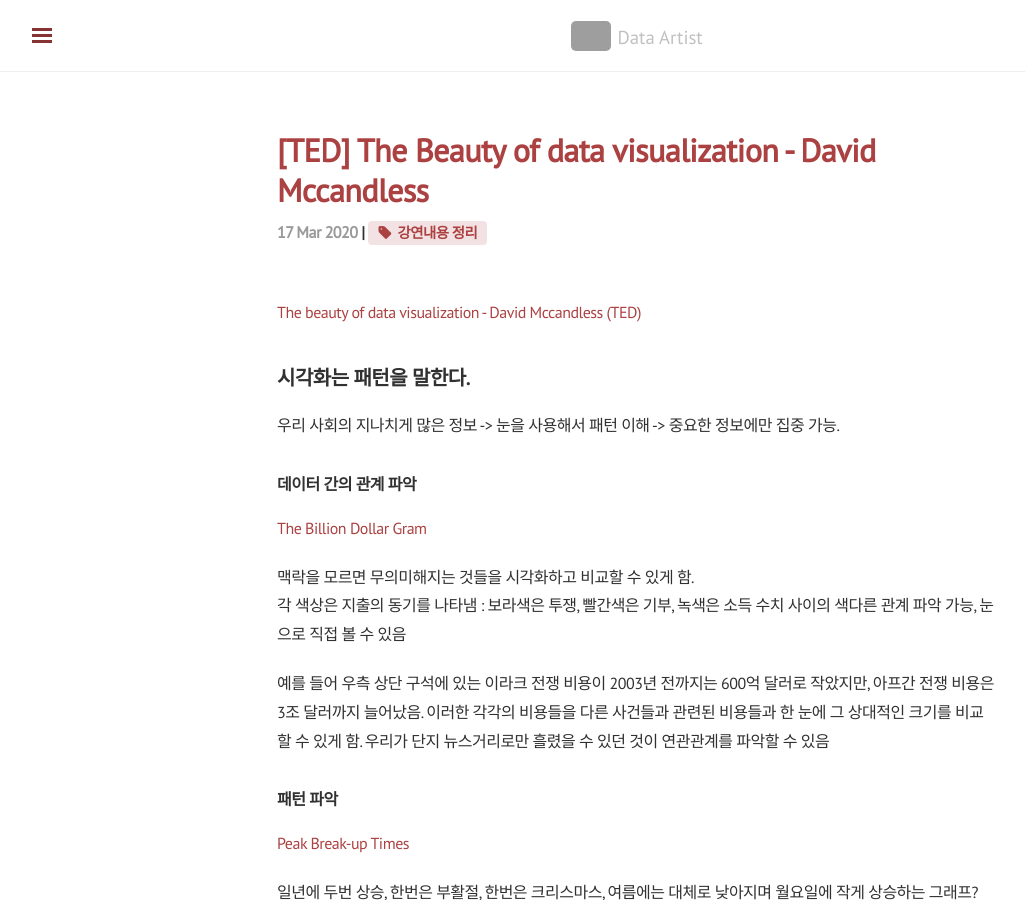
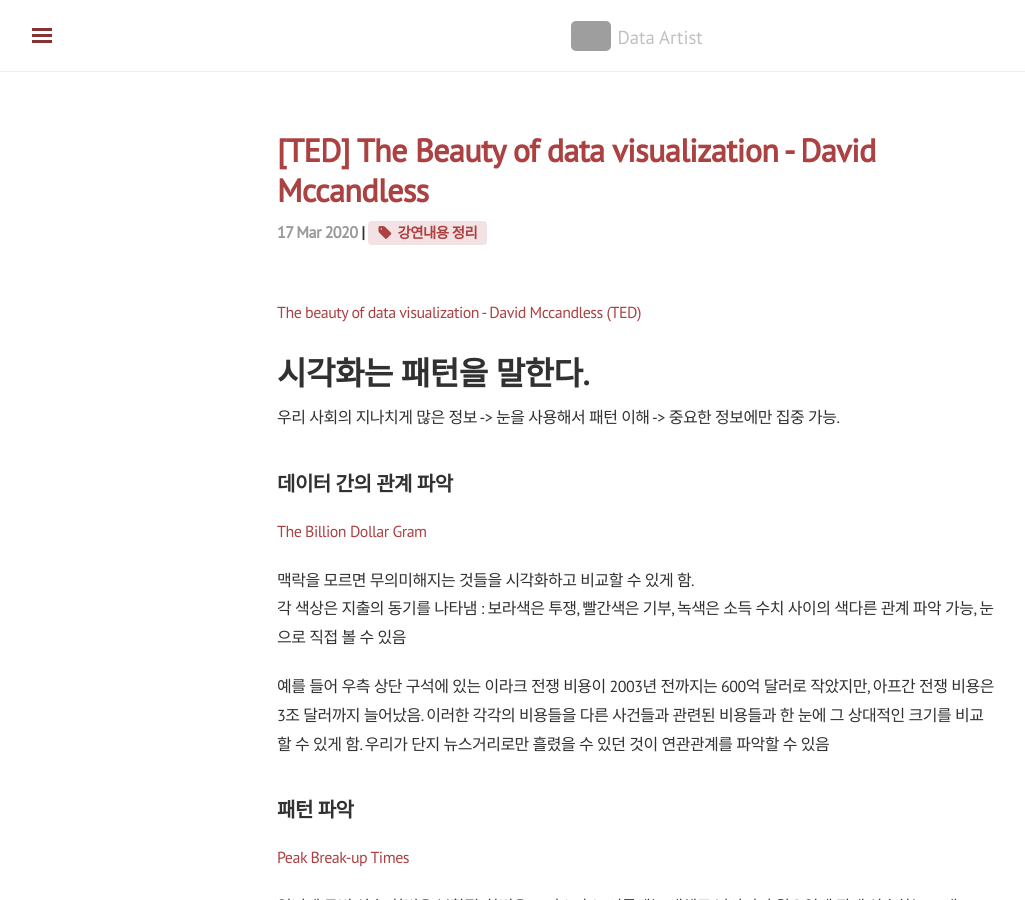
Before and after one commit to shanny924/shanny924.github.io, a Jekyll site: the page built from _posts/2020-03-17-lecture#1.md, in a window 1280 px wide and 900 px high. Shown: the whole window, without its empty margins (3-1028 px from the left). Built offline with Jekyll 4.4.1, drawn with Linux system fonts in a browser that asks for light colours; nearby versions of some CDN libraries; comment, search, counter and statistics services are not loaded; grey boxes are pictures that could not be loaded.

```diff
--- a/_posts/2020-03-17-lecture#1.md
+++ b/_posts/2020-03-17-lecture#1.md
@@ -9,11 +9,11 @@ tag: [강연내용 정리]
 [The beauty of data visualization - David Mccandless (TED)](https://www.ted.com/talks/david_mccandless_the_beauty_of_data_visualization/up-next)
 
 
-## 시각화는 패턴을 말한다.
+# 시각화는 패턴을 말한다.
 
 우리 사회의 지나치게 많은 정보 -> 눈을 사용해서 패턴 이해 -> 중요한 정보에만 집중 가능.
 
-### 데이터 간의 관계 파악
+## 데이터 간의 관계 파악
 
 [The Billion Dollar Gram](https://infobeautiful4.s3.amazonaws.com/2010/07/2552_IIB_Billion-Dollar-Gram-2009-1.png)
 
@@ -26,7 +26,7 @@ tag: [강연내용 정리]
 우리가 단지 뉴스거리로만 흘렸을 수 있던 것이 연관관계를 파악할 수 있음
 
 
-### 패턴 파악
+## 패턴 파악
 
 [Peak Break-up Times](https://infobeautiful3.s3.amazonaws.com/2014/12/peakbreakup_550.png)
 
@@ -37,7 +37,9 @@ tag: [강연내용 정리]
 
 **데이터에는 아주 흥미로운 패턴이 숨어있는데, 오직 시각화를 통해서만 알아낼 수 있음**
 
-## Design. 시각적인 것의 중요성.
+- - -
+
+# Design. 시각적인 것의 중요성.
 
 인간은 **시각적인 동물**이기 때문에 접하는 정보가 시각적이길 원함.
 시각적 정보는 별 어려움 없이 그대로 흘러들어옴. 깊은 정보의 정글에서 아름다운 그래픽과 사랑스러운 시각화를 보면 안심이 되는 것.
@@ -55,7 +57,9 @@ tag: [강연내용 정리]
 시각적으로 접하는 동시에 개념에 접하는 것.
 우리는 견해나 시각등을 바꾸기 위해 이런 새로운 형태의 언어를 구사할 수 있음.
 
-## 다른 자료를 고려한 상대성의 중요성
+- - -
+
+# 다른 자료를 고려한 상대성의 중요성
 
 국방 예산이 절대적으로 가장 많은 나라는 어디일까? 미국. 다른 모든 나라의 국방 예산 합친 것만큼 많음.
 이것은 우리가 평소에 생각하는 부유한 나라, 강대국 이라는 미국에 대한 견해와 일치할 수 있음.
@@ -72,7 +76,9 @@ tag: [강연내용 정리]
 > And if it can do that, maybe it can also change your behavior.
 > Hans Rosling
 
-## 데이터 시각화는 수많은 정보를 압축한다.
+- - -
+
+# 데이터 시각화는 수많은 정보를 압축한다.
 
 영양제를 즐겨 먹지만 우리들은 효과가 있는지 잘 모름.
 
@@ -84,16 +90,16 @@ tag: [강연내용 정리]
 이사진은 엄청난 자료를 바탕으로 만들어짐. pubmed 에서 엄청난 자료를 분석했지만 나온건 고작 두 페이지.
 **정보시각화라는 것은 일종의 정보 압축. 엄청난 양의 정보를 작은 공간에 정리할 수 있는 것.**
 
+- - -
 
-
-## 데이터 시각화는 우리의 관점을 바꾼다.
+# 데이터 시각화는 우리의 관점을 바꾼다.
 
 우리는 아이디어와 개념을 정보 시각화 해봐야 함.
 디자인 하면서 가장 짜릿했던 점은 **데이터가 나의 관점과 사고방식을 바꿀 수 있다**는 것.
 왜곡된 편견이 포함될 수 없다는 것. 그러면서 깨닫는 것은 내가 다른 쪽 편향의 사고도 갖고 있다는 것.
 반대 성향의 관점으로도 즐겁게 보게 됨. 왜냐하면 누군가 강요하는 것이 아닌, 단지 시각적인 결과물이기 때문에.
 
-
+- - -
 
 ## 정리
 
```
